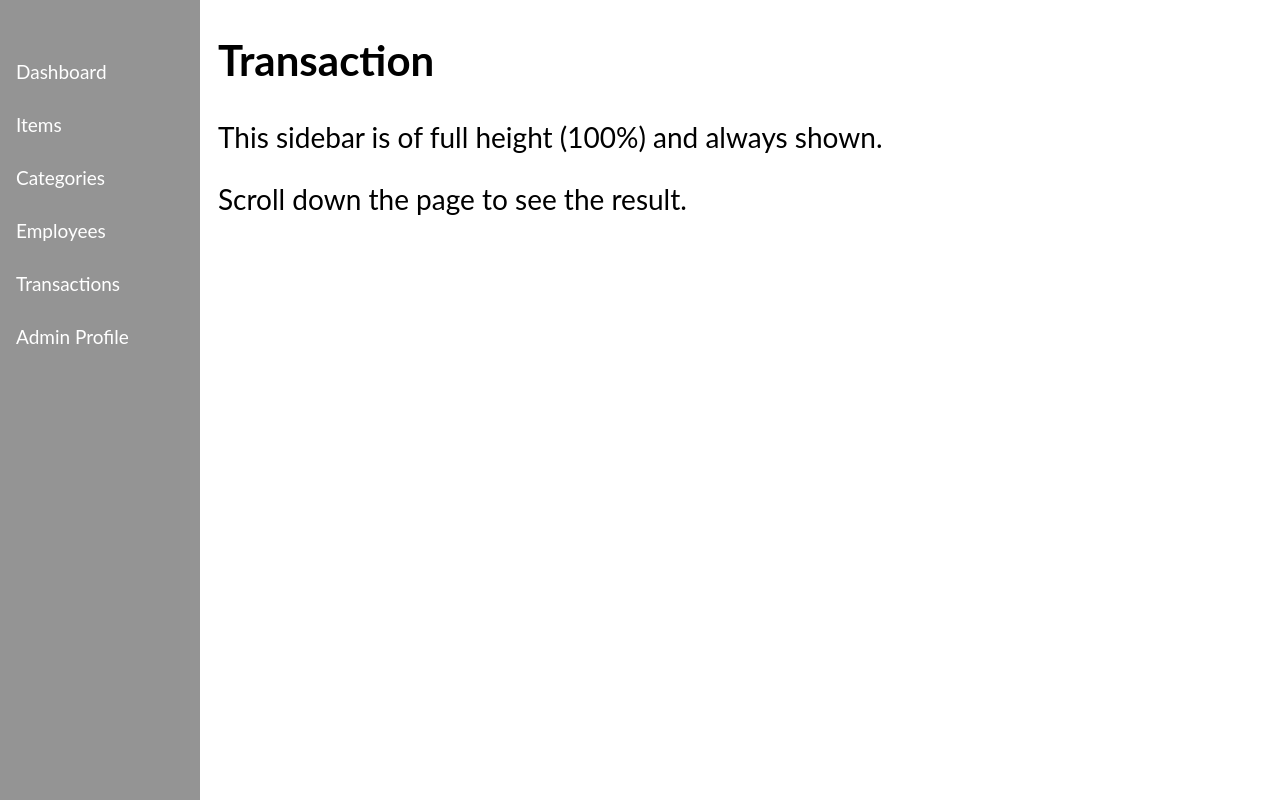
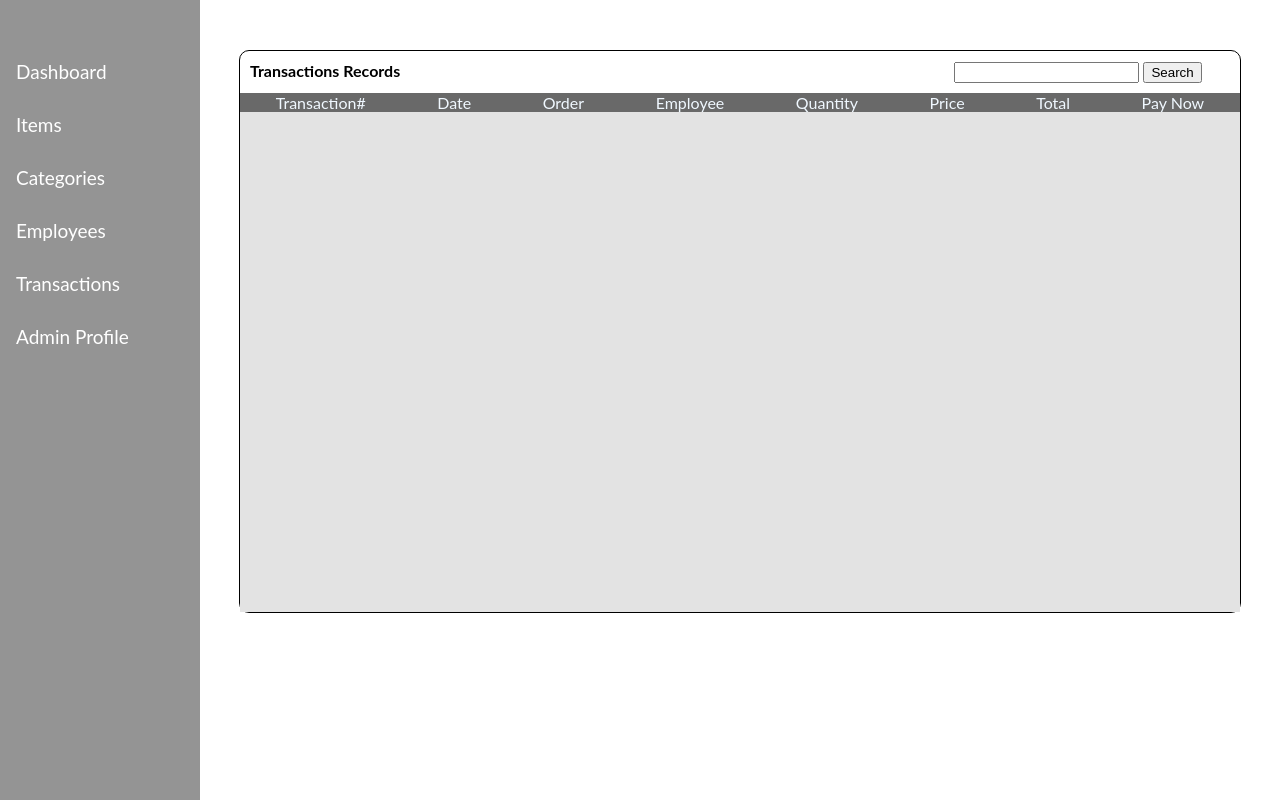
Before and after one commit to RobertFraga/Garcia, a plain HTML site: page dashboard-views/transactions.html in a window 1280 px wide. Drawn offline with Linux system fonts and the light colour scheme.

Commit message:
added.transac.css

```diff
--- a/dashboard-views/transactions.html
+++ b/dashboard-views/transactions.html
@@ -4,6 +4,7 @@
     <meta charset="UTF-8">
     <meta name="viewport" content="width=device-width, initial-scale=1.0">
     <link rel="stylesheet" href="/navbar.css">
+    <link rel="stylesheet" href="/design/transac.css">
     <title>Transactions</title>
 </head>
 <body>
@@ -16,12 +17,35 @@
         <a href="/dashboard-views/admin.html">Admin Profile</a>
     </div>
 
+    <div class="main-container">
+        <div class="Item-list">
+            <form action="" style="margin: 10px;">
+                <label for="" style="margin-right: 550px; font-weight: bolder;">Transactions Records</label>
+                <input type="search" name="" id="">
+                <input type="button" value="Search">
+            </form>
 
 
-    <div class="main">
-        <h2>Transaction</h2>
-        <p>This sidebar is of full height (100%) and always shown.</p>
-        <p>Scroll down the page to see the result.</p>
+            <div class="scroll">
+                <div class="cate">
+                    <div class="name" style="color: aliceblue;">Transaction#</div>
+                    <div class="Price" style="color: aliceblue;">Date</div>
+                    <div class="Price" style="color: aliceblue;">Order</div>
+                    <div class="Price" style="color: aliceblue;">Employee</div>
+                    <div class="Price" style="color: aliceblue;">Quantity</div>
+                    <div class="Price" style="color: aliceblue;">Price</div>
+                    <div class="Price" style="color: aliceblue;">Total</div>
+                    <div class="Price" style="color: aliceblue;">Pay Now</div>
+                </div>
+                <div class="roll"></div>
+            </div>
+
+        </div>
     </div>
+
+
+
+
+
 </body>
 </html>
--- /dev/null
+++ b/design/admin.css
@@ -0,0 +1,33 @@
+.outter-con{
+    display: flex;
+    justify-content: space-evenly;
+    align-items: center;
+    margin-left: 200px;
+    /* background-color: blueviolet; */
+    height: 616px;
+}
+
+
+.inner-con{
+    width: 310px;
+    padding: 20px;
+    font-size: 15px;
+    border-radius: 10px;
+    background-color: #696969;
+}
+
+input[type=text], input[type=password]{
+    width: 300px;
+    height: 20px;
+    background-color: #949494;
+    border: none;
+    border-radius: 2px;
+}
+input[type=text], input[type=password]:focus{
+    outline: none;
+}
+
+input[type=button]{
+    width: 307px;
+    height: 25px;
+}
--- /dev/null
+++ b/design/transac.css
@@ -0,0 +1,30 @@
+.main-container{
+    margin-left: 200px;
+    margin-top: 50px;
+    border-radius: 10px;
+
+    display: flex;
+    justify-content: space-around;
+    align-items: center;
+}
+
+/* Item LIst */
+.Item-list{
+    width: 1000px;
+    border: solid 1px;
+    border-radius: 10px;
+}
+
+/* Scrolls */
+.cate{
+    background-color: dimgrey;
+    display: flex;
+    justify-content: space-around;
+}
+
+.roll{
+    background-color: rgb(227, 227, 227);
+    width: 1000px;
+    height: 500px;
+    overflow: scroll;
+}
```
